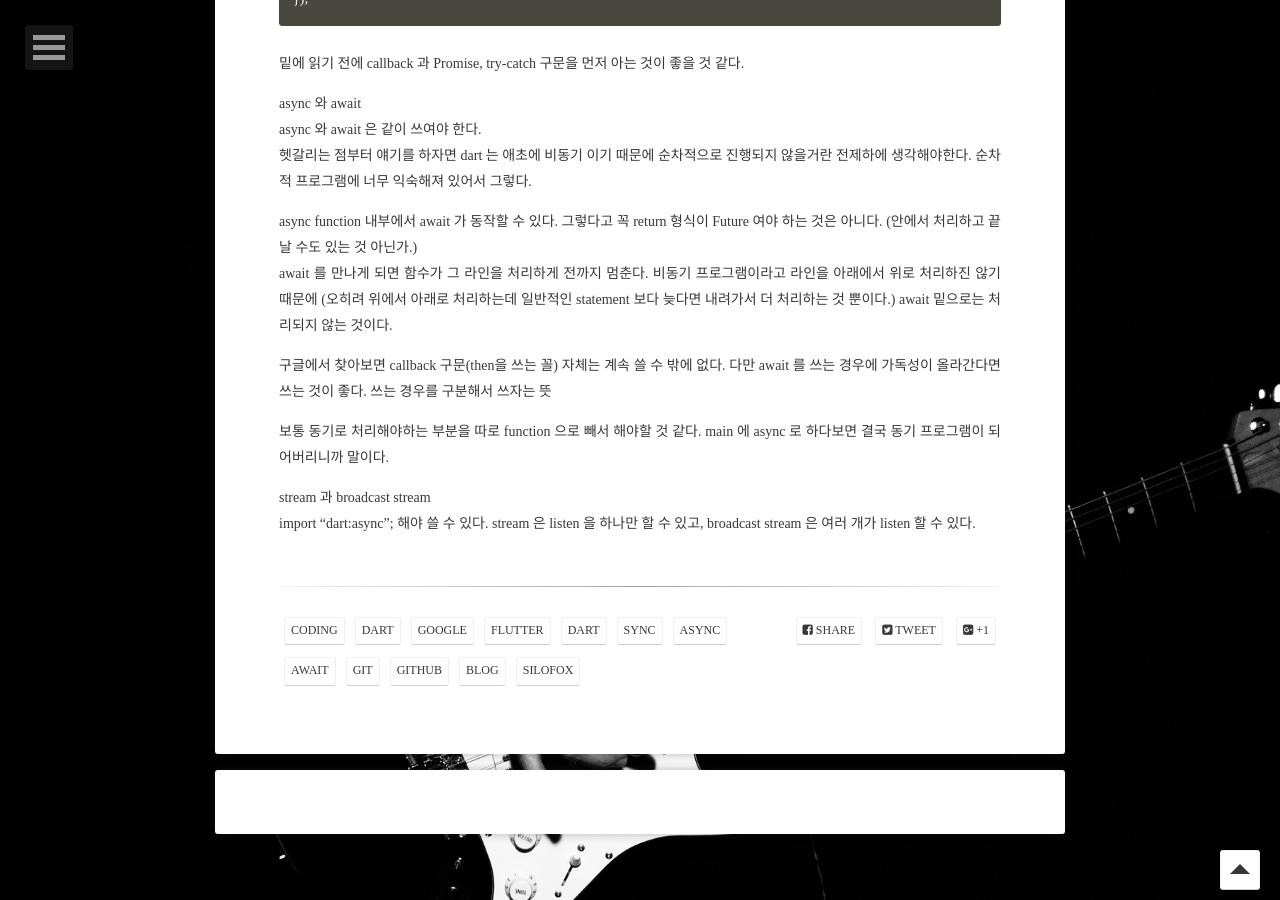
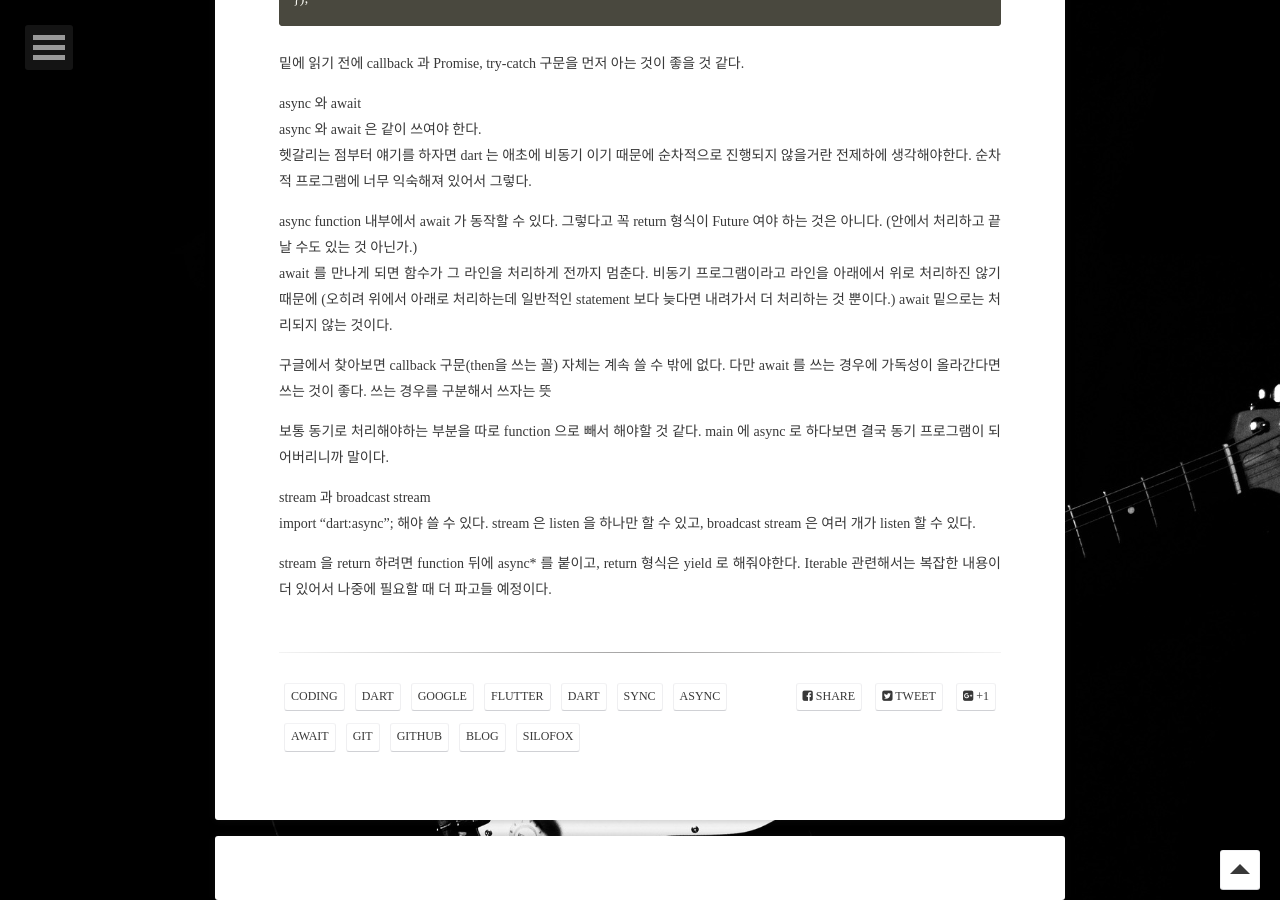
Before and after one commit to siloFoX/siloFoX.github.io, a Jekyll site: the page built from _posts/2023-03-31-learning-dart-3.md, in a window 1280 px wide and 900 px high, scrolled down 646 px. Built offline with Jekyll 4.4.1, drawn with Linux system fonts in a browser that asks for light colours; some web fonts are replaced; comment, search, counter and statistics services are not loaded.

Commit message:
Fix learning dart 3.md lastmod & stream

```diff
--- a/_posts/2023-03-31-learning-dart-3.md
+++ b/_posts/2023-03-31-learning-dart-3.md
@@ -54,4 +54,6 @@ await 를 만나게 되면 함수가 그 라인을 처리하게 전까지 멈춘
 stream 과 broadcast stream<br>
 import "dart:async"; 해야 쓸 수 있다.
 stream 은 listen 을 하나만 할 수 있고,
-broadcast stream 은 여러 개가 listen 할 수 있다.
+broadcast stream 은 여러 개가 listen 할 수 있다.<br>
+
+stream 을 return 하려면 function 뒤에 async* 를 붙이고, return 형식은 yield 로 해줘야한다. Iterable 관련해서는 복잡한 내용이 더 있어서 나중에 필요할 때 더 파고들 예정이다.
```
Also changed, not shown: other parts of _posts/2023-03-31-learning-dart-3.md (+1 -1 lines).
